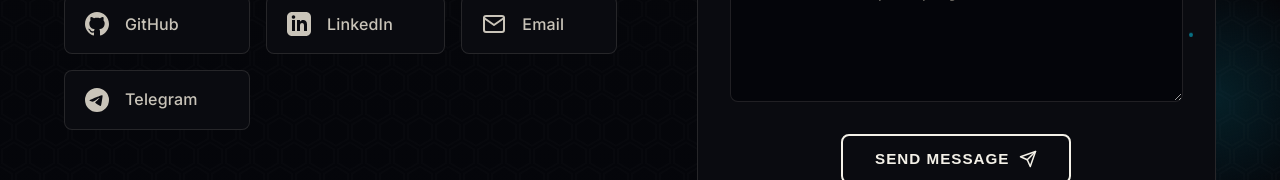
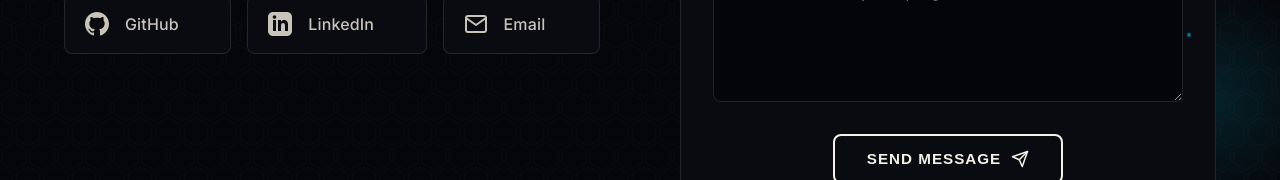
Before and after one commit to aryansikarwar-hub/Portfolio-frontend-main, a Next.js app: page /contact in a window 1280 px wide. Shown: the part 1255-1435 px from the top of the page. Built offline with nearby package versions, Linux system fonts and the light colour scheme; no server answers.

Commit message:
remove telegram

```diff
--- a/src/components/Contact/Contact.jsx
+++ b/src/components/Contact/Contact.jsx
@@ -66,12 +66,7 @@ const socialLinks = [
         icon: <Mail />,
         color: 'accent'
     },
-    {
-        name: 'Telegram',
-        url: 'https://web.telegram.org/a/#8599434643',
-        icon: <Telegram />,
-        color: 'primary'
-    },
+
 ]
 
 const CONTACT_EMAIL = 'aryansinghsikarwar518@gmail.com'
```
